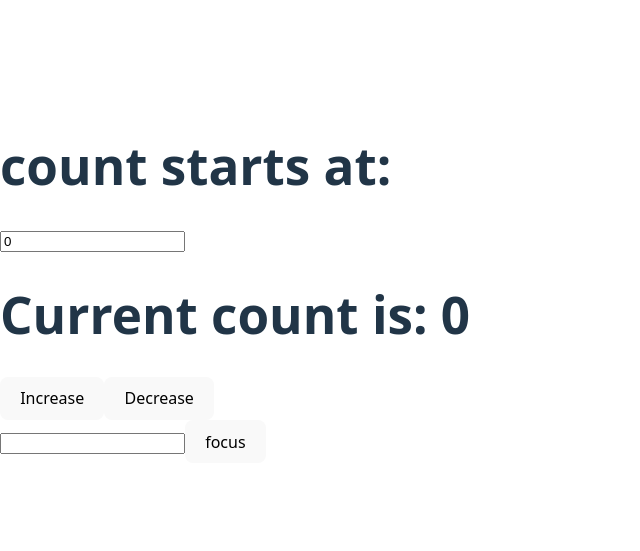
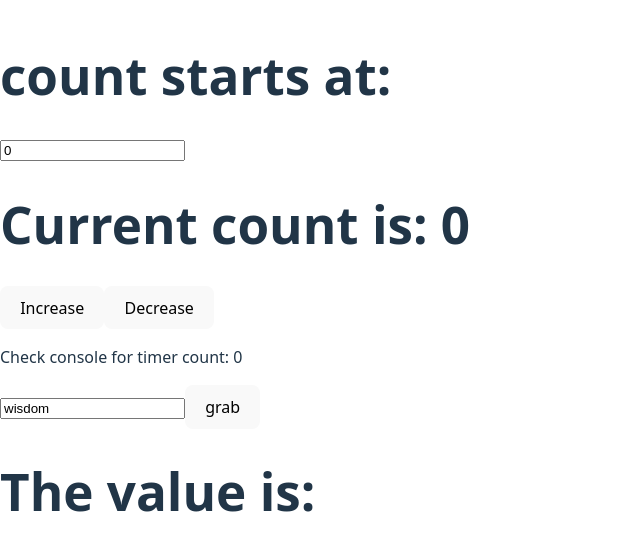
Before and after one commit to wisdom6715/interview-prep, a React (Vite) app: page / in a window 1280 px wide. Shown: the part 117-668 px from the top of the page, without its empty margins (0-640 px from the left). Built offline with nearby package versions, Linux system fonts and the light colour scheme.

Commit message:
useRef learned well

```diff
--- a/src/App.tsx
+++ b/src/App.tsx
@@ -2,6 +2,7 @@ import { useState } from "react"
 import React from "react"
 import ButtonComponent from "./components/buttons"
 import PracticeUseRef from "./components/PracticeRef"
+import LogRef from "./components/PracticeLog"
 function App() {
   const [counter, setCounter] = useState<number>(0)
   const [start, setCountStart] = useState<number>(0)
@@ -25,6 +26,10 @@ function App() {
       <div>
         <PracticeUseRef />
       </div>
+
+      <div>
+        <LogRef />
+      </div>
     </div>
   )
 }
--- /dev/null
+++ b/src/components/PracticeLog.tsx
@@ -0,0 +1,18 @@
+import { useRef, useState } from "react";
+
+const LogRef = () =>{
+    const InputRef = useRef<HTMLInputElement>(null)
+    const [value, setValue] = useState<string | null>('')
+    const handleGrabValue = () =>{
+        setValue(InputRef.current?.value!)
+    }
+    return(
+        <div>
+            <input type="text" ref={InputRef} value={'wisdom'}/>
+            <button onClick={handleGrabValue}>grab</button>
+            <h1>The value is: {value}</h1>
+        </div>
+    )
+}
+
+export default LogRef
--- a/src/components/PracticeRef.tsx
+++ b/src/components/PracticeRef.tsx
@@ -1,16 +1,18 @@
-import {useRef} from "react"
+import { useRef, useEffect } from "react";
 
-const PracticeUseRef = () =>{
-    const focusRef = useRef<HTMLInputElement>(null)
-    const focusInput = ()=>[
-        focusRef?.current?.focus()
-    ]
-    return(
-        <div>
-            <input type="text" ref={focusRef} />
-            <button onClick={focusInput}>focus</button>
-        </div>
-    )
-}
+const PracticeUseRef = () => {
+  const countRef = useRef<number>(0);
+
+  useEffect(() => {
+    const interval = setInterval(() => {
+      countRef.current += 1;
+      console.log("Timer:", countRef.current);
+    }, 1000);
+
+    return () => clearInterval(interval);
+  }, []);
+
+  return <p>Check console for timer count: {countRef.current}</p>;
+};
 
 export default PracticeUseRef
```
